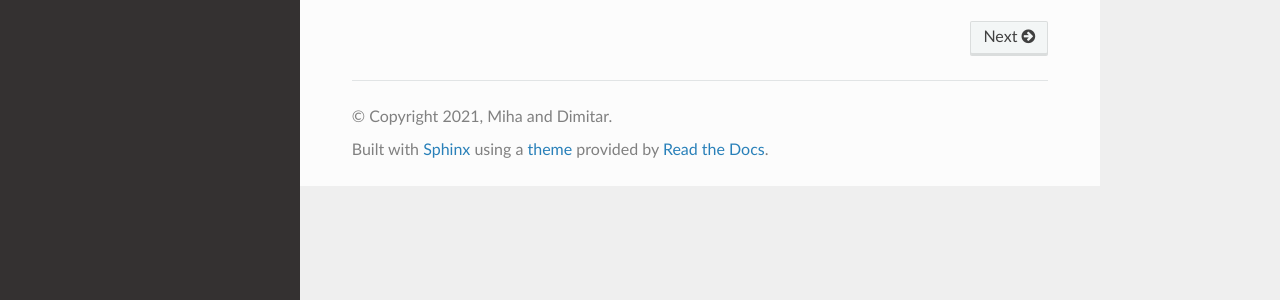
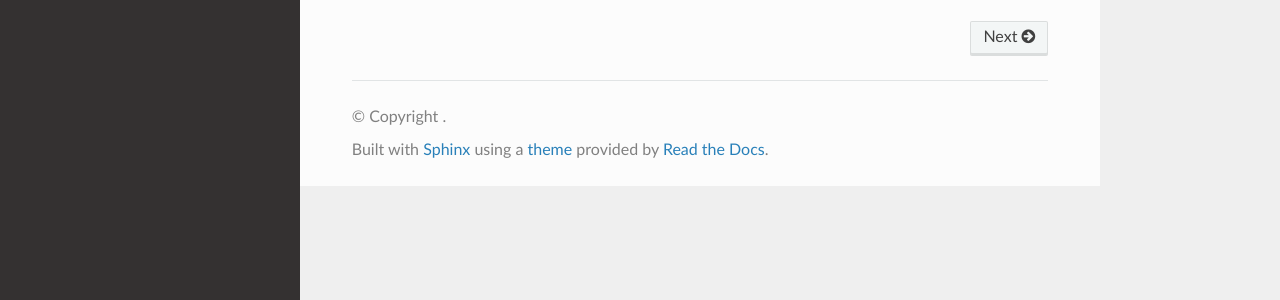
Before and after one commit to dstefanov46/another_repo, a Sphinx documentation site: the page built from docs/source/index.rst, in a window 1280 px wide. Shown: the part 567-867 px from the top of the page. Built offline with Sphinx 7.4.7 and the Read the Docs theme 2.0.0, drawn with Linux system fonts in a browser that asks for light colours.

Commit message:
dssfasSsssa

```diff
--- a/docs/source/conf.py
+++ b/docs/source/conf.py
@@ -8,8 +8,6 @@ sys.path.insert(0, os.path.abspath('../..'))
 # -- Project information
 
 project = 'PV Forecaster'
-copyright = '2021, Miha and Dimitar'
-author = 'Miha and Dimitar'
 
 release = '0.1'
 version = '0.1.0'
```
